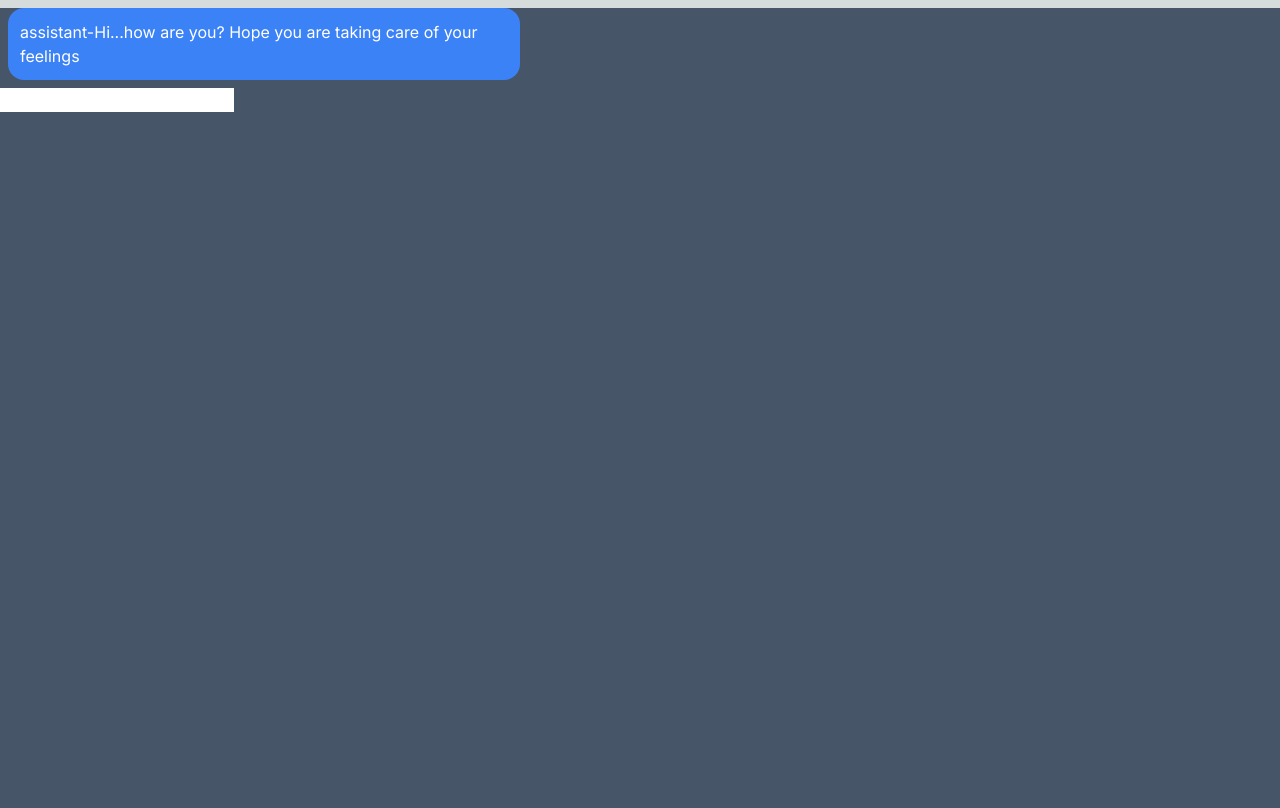
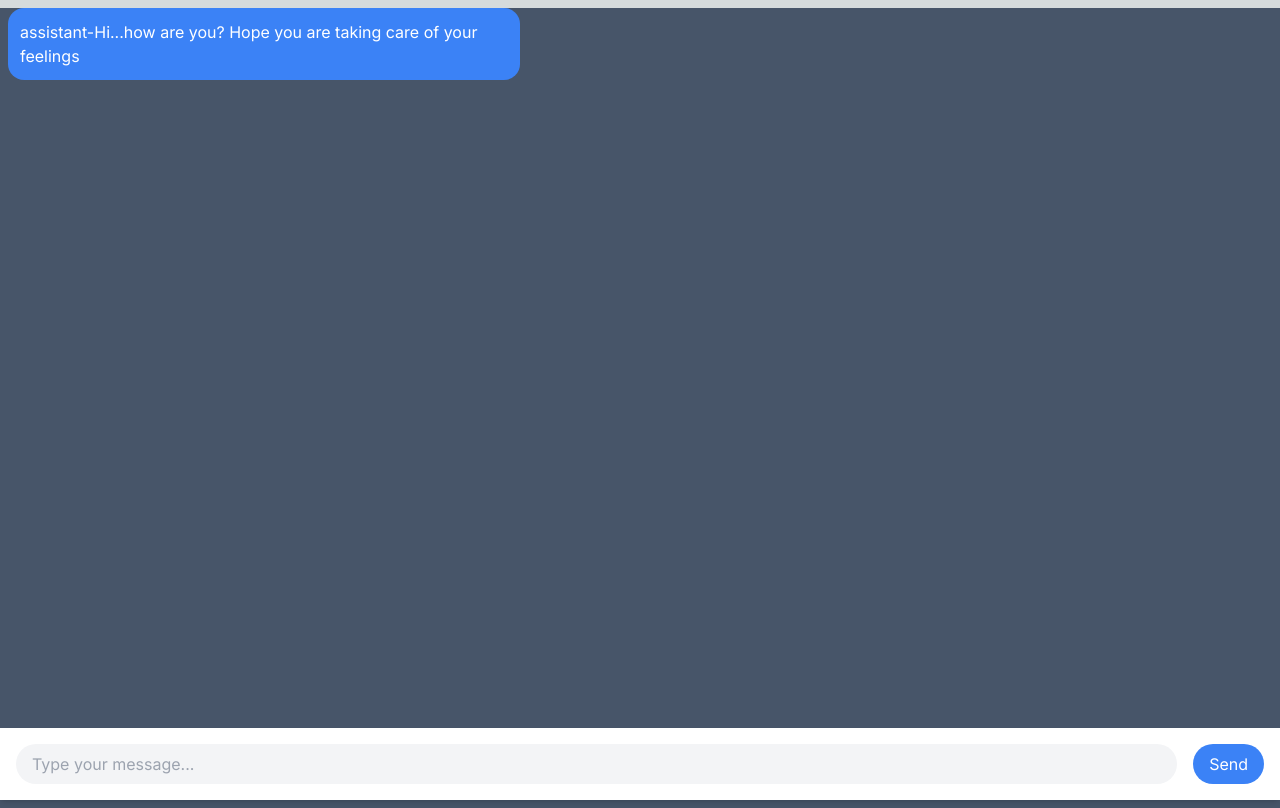
Before and after one commit to Sachin24704/Therapy, a Next.js app: page /chatbot in a window 1280 px wide. Built offline with nearby package versions, Linux system fonts and the light colour scheme; no server answers.

Commit message:
inout design change

```diff
--- a/src/app/chatbot/page.js
+++ b/src/app/chatbot/page.js
@@ -23,7 +23,7 @@ const chatbot = () => {
         })}
         {/* <Chat /> */}
       </div>
-      <div className="w-fit">
+      {/* <div className="p-2 mb-0 fixed">
         <form className="w-full" onSubmit={handleSubmit}>
           <input
             className=""
@@ -32,6 +32,23 @@ const chatbot = () => {
             onChange={(e) => setMsg(e.target.value)}
           />
         </form>
+      </div> */}
+      <div className="fixed bottom-0 left-0 w-full bg-white p-4 shadow-md">
+        <form className="flex items-center" onSubmit={handleSubmit}>
+          <input
+            className="flex-1 bg-gray-100 rounded-full px-4 py-2 focus:outline-none"
+            type="text"
+            placeholder="Type your message..."
+            value={msg}
+            onChange={(e) => setMsg(e.target.value)}
+          />
+          <button
+            className="ml-4 bg-blue-500 hover:bg-blue-600 text-white px-4 py-2 rounded-full"
+            type="submit"
+          >
+            Send
+          </button>
+        </form>
       </div>
     </div>
   );
```
